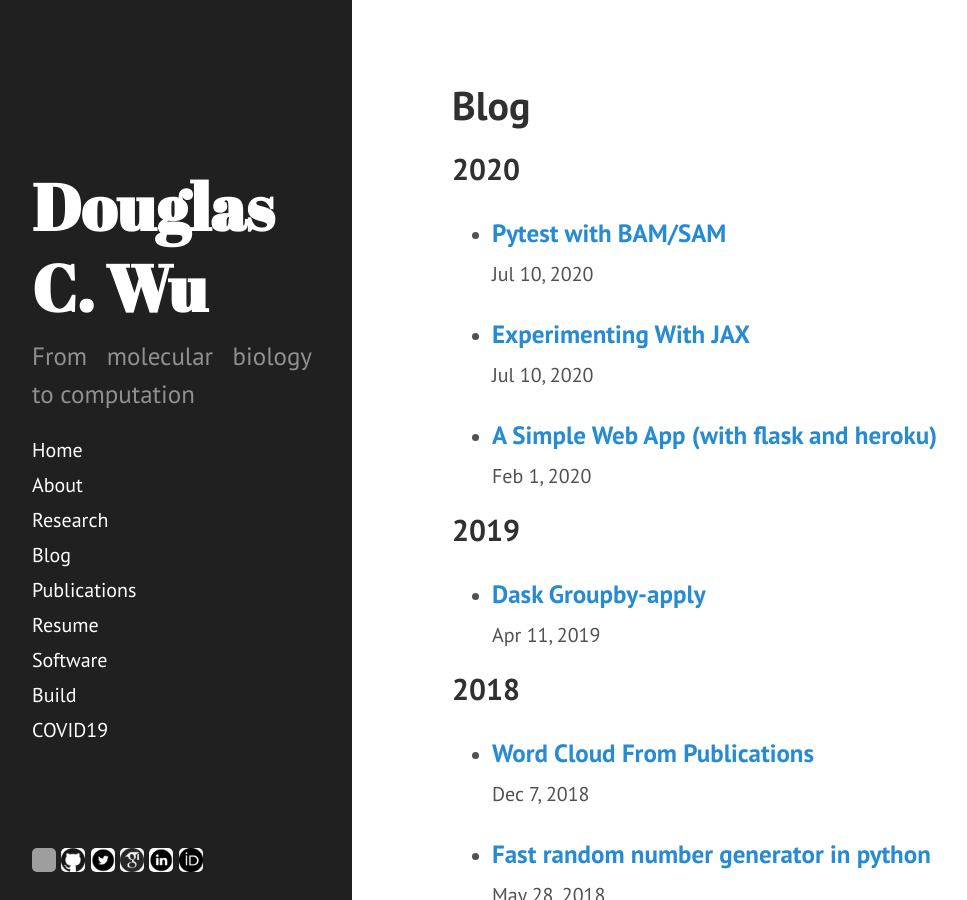
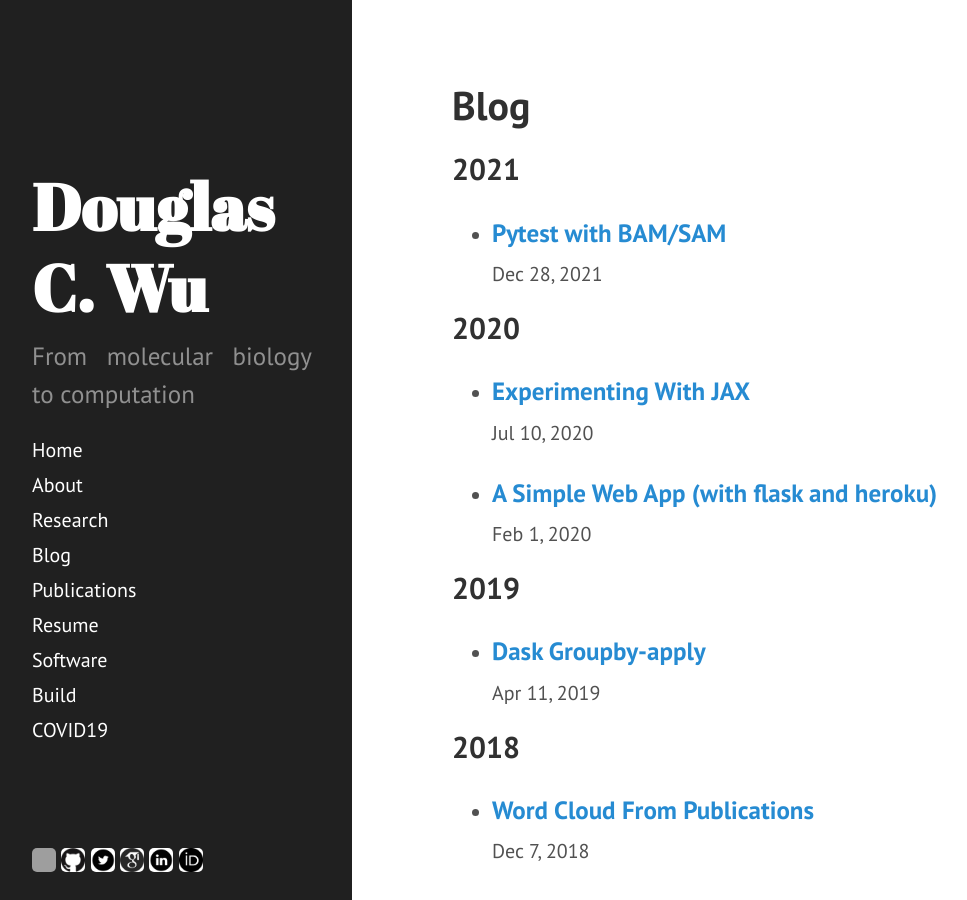
Before and after one commit to wckdouglas/wckdouglas.github.io, a Jekyll site: the page built from _pages/blog.html, in a window 1280 px wide and 900 px high. Shown: the whole window, without its empty margins (8-975 px from the left). Built offline with Jekyll 4.4.1, drawn with Linux system fonts in a browser that asks for light colours; grey boxes are pictures that could not be loaded.

Commit message:
added pytest post

```diff
--- a/_posts/2021-12-28-pytest-with-pysam.md
+++ b/_posts/2021-12-28-pytest-with-pysam.md
@@ -1,7 +1,7 @@
 ---
 layout: post
 title: "Pytest with BAM/SAM"
-date: 2020-07-10T17:35:57-04:00
+date: 2021-12-28
 ---
 
 This post shows a way to test for a BAM I/O function without actually reading/writing to disk using [mock objects](https://docs.python.org/3/library/unittest.mock.html).
```
